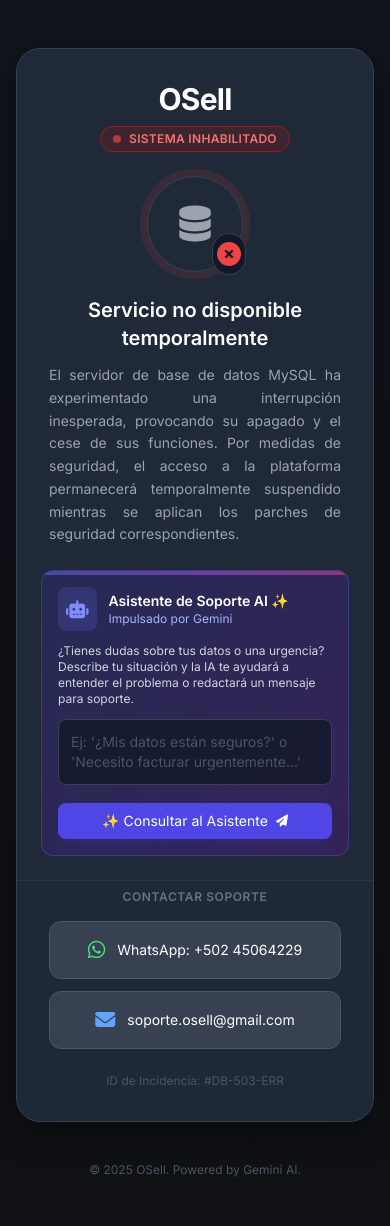
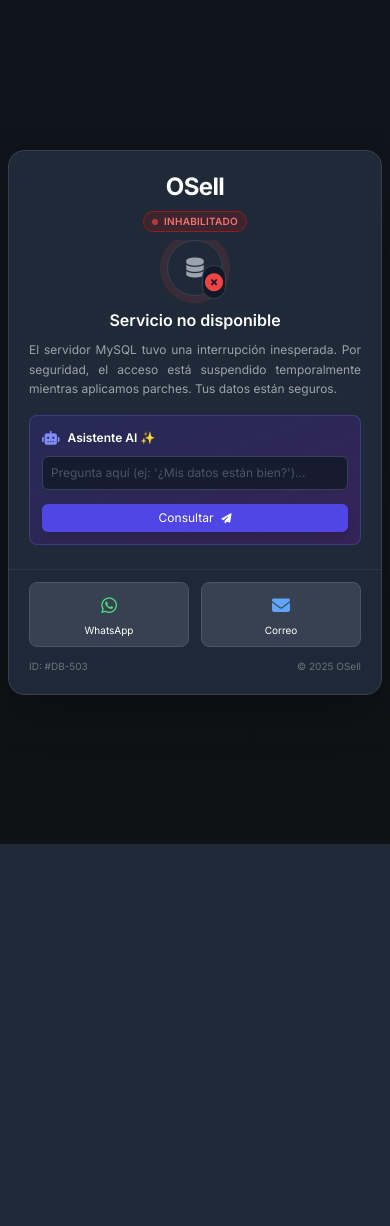
Before and after one commit to TheScar486/Osell, a Django app: page /account/login/ in a window 390 px wide. After the commit the page ends 844 px from the top, so only its background shows below. Run offline with Django 5.2, Linux system fonts and the light colour scheme; some libraries are stand-ins or nearby versions.

Commit message:
Refactor login page styles and AI assistant layout
Updated styles and structure for the login page, including responsive adjustments and modifications to the AI assistant section.

```diff
--- a/apps/account/templates/account/login.html
+++ b/apps/account/templates/account/login.html
@@ -17,6 +17,7 @@
             font-family: 'Inter', sans-serif;
             background-color: #0f1115;
             color: #e5e7eb;
+            height: 100dvh; /* Altura dinámica para móviles */
         }
 
         .glass-card {
@@ -35,16 +36,11 @@
             100% { box-shadow: 0 0 0 0 rgba(239, 68, 68, 0); }
         }
 
-        /* Estilos para el asistente AI */
-        .ai-response-area {
-            min-height: 60px;
-            transition: all 0.3s ease;
-        }
-
+        /* Indicador de escritura más pequeño */
         .typing-indicator span {
             display: inline-block;
-            width: 6px;
-            height: 6px;
+            width: 4px;
+            height: 4px;
             background-color: #9ca3af;
             border-radius: 50%;
             animation: typing 1.4s infinite ease-in-out both;
@@ -59,213 +55,176 @@
             40% { transform: scale(1); }
         }
 
-        /* Scrollbar personalizado para el área de chat */
-        ::-webkit-scrollbar {
-            width: 8px;
-        }
-        ::-webkit-scrollbar-track {
-            background: #1f2937;
-        }
-        ::-webkit-scrollbar-thumb {
-            background: #4b5563;
-            border-radius: 4px;
-        }
-        ::-webkit-scrollbar-thumb:hover {
-            background: #6b7280;
-        }
+        /* Scrollbar estilizado */
+        ::-webkit-scrollbar { width: 6px; }
+        ::-webkit-scrollbar-track { background: transparent; }
+        ::-webkit-scrollbar-thumb { background: #4b5563; border-radius: 4px; }
     </style>
 </head>
-<body class="min-h-screen flex flex-col items-center justify-center p-4 relative overflow-y-auto">
+<body class="w-full flex items-center justify-center p-2 overflow-y-auto overflow-x-hidden">
 
-    <!-- Fondo decorativo -->
-    <div class="absolute inset-0 z-0 opacity-40 fixed">
+    <!-- Fondo decorativo fijo -->
+    <div class="fixed inset-0 z-0 opacity-40 pointer-events-none">
         <div class="absolute top-0 left-0 w-full h-full bg-gradient-to-b from-gray-900 to-[#0f1115]"></div>
     </div>
 
-    <!-- Contenedor Principal -->
-    <div class="relative z-10 w-full max-w-lg glass-card rounded-3xl overflow-hidden my-8">
+    <!-- Contenedor Principal: Se adapta para llenar pantalla o centrarse -->
+    <div class="relative z-10 w-full max-w-lg glass-card rounded-2xl md:rounded-3xl overflow-hidden flex flex-col shadow-2xl">
 
-        <!-- Encabezado -->
-        <div class="p-8 pb-0 text-center">
-            <h2 class="text-3xl font-bold tracking-tight text-white mb-2">OSell</h2>
-            <div class="inline-flex items-center px-3 py-1 rounded-full bg-red-900/30 border border-red-800 text-red-400 text-xs font-semibold uppercase tracking-wide mb-6">
-                <span class="w-2 h-2 rounded-full bg-red-500 mr-2 animate-pulse"></span>
-                Sistema Inhabilitado
+        <!-- Encabezado Compacto -->
+        <div class="pt-5 px-5 text-center shrink-0">
+            <h2 class="text-2xl font-bold tracking-tight text-white mb-1">OSell</h2>
+            <!-- Badge más pequeño -->
+            <div class="inline-flex items-center px-2 py-0.5 rounded-full bg-red-900/30 border border-red-800 text-red-400 text-[10px] font-semibold uppercase tracking-wide mb-2">
+                <span class="w-1.5 h-1.5 rounded-full bg-red-500 mr-1.5 animate-pulse"></span>
+                Inhabilitado
             </div>
         </div>
 
-        <!-- Icono Central -->
-        <div class="flex justify-center mb-6">
-            <div class="relative w-24 h-24 bg-gray-800 rounded-full flex items-center justify-center border border-gray-700 pulse-red">
-                <i class="fas fa-database text-4xl text-gray-400"></i>
-                <div class="absolute -bottom-1 -right-1 bg-gray-900 rounded-full p-1 border border-gray-700">
-                    <i class="fas fa-times-circle text-2xl text-red-500"></i>
+        <!-- Cuerpo Scrolleable si es necesario -->
+        <div class="flex-1 overflow-y-auto px-5 pb-2">
+
+            <!-- Icono y Mensaje Integrados -->
+            <div class="flex flex-col items-center mb-4">
+                <!-- Icono Reducido -->
+                <div class="relative w-14 h-14 md:w-20 md:h-20 bg-gray-800 rounded-full flex items-center justify-center border border-gray-700 pulse-red mb-3 shrink-0">
+                    <i class="fas fa-database text-xl md:text-3xl text-gray-400"></i>
+                    <div class="absolute -bottom-1 -right-1 bg-gray-900 rounded-full p-0.5 border border-gray-700">
+                        <i class="fas fa-times-circle text-lg text-red-500"></i>
+                    </div>
+                </div>
+
+                <h1 class="text-base md:text-xl font-semibold text-white mb-2 text-center">Servicio no disponible</h1>
+                <p class="text-gray-400 text-xs md:text-sm leading-relaxed text-justify">
+                    El servidor MySQL tuvo una interrupción inesperada. Por seguridad, el acceso está suspendido temporalmente mientras aplicamos parches. Tus datos están seguros.
+                </p>
+            </div>
+
+            <!-- ✨ Asistente AI Compacto ✨ -->
+            <div class="mb-4 p-3 bg-gradient-to-br from-indigo-900/40 to-purple-900/40 border border-indigo-500/30 rounded-lg relative overflow-hidden shrink-0">
+                <div class="flex items-center mb-2">
+                    <i class="fas fa-robot text-indigo-400 text-sm mr-2"></i>
+                    <h3 class="text-white font-semibold text-xs">Asistente AI ✨</h3>
+                </div>
+
+                <div class="space-y-2">
+                    <textarea
+                        id="userQuery"
+                        rows="1"
+                        class="w-full bg-gray-900/80 border border-gray-700 text-gray-200 text-xs rounded-md p-2 focus:ring-1 focus:ring-indigo-500 outline-none resize-none placeholder-gray-600"
+                        placeholder="Pregunta aquí (ej: '¿Mis datos están bien?')..."></textarea>
+
+                    <button
+                        onclick="askGemini()"
+                        id="askBtn"
+                        class="w-full py-1.5 px-3 bg-indigo-600 hover:bg-indigo-500 text-white text-xs font-medium rounded-md flex items-center justify-center gap-2 shadow-lg">
+                        <span>Consultar</span>
+                        <i class="fas fa-paper-plane text-[10px]"></i>
+                    </button>
+
+                    <!-- Área de Respuesta -->
+                    <div id="responseArea" class="hidden mt-2 bg-gray-900/95 rounded-md p-2 border border-gray-700/50">
+                        <div id="loadingIndicator" class="hidden text-center py-1">
+                            <div class="typing-indicator"><span></span><span></span><span></span></div>
+                        </div>
+                        <div id="aiContent" class="text-xs text-gray-300 leading-relaxed whitespace-pre-wrap hidden"></div>
+                    </div>
                 </div>
             </div>
         </div>
 
-        <!-- Mensaje Principal -->
-        <div class="px-8 text-center">
-            <h1 class="text-xl font-semibold text-white mb-3">Servicio no disponible temporalmente</h1>
-            <p class="text-gray-400 text-sm leading-relaxed mb-6 text-justify">
-                El servidor de base de datos MySQL ha experimentado una interrupción inesperada, provocando su apagado y el cese de sus funciones. Por medidas de seguridad, el acceso a la plataforma permanecerá temporalmente suspendido mientras se aplican los parches de seguridad correspondientes.
-            </p>
-        </div>
-
-        <!-- ✨ NUEVA SECCIÓN: Asistente AI Gemini ✨ -->
-        <div class="mx-6 mb-6 p-4 bg-gradient-to-br from-indigo-900/40 to-purple-900/40 border border-indigo-500/30 rounded-xl relative overflow-hidden">
-            <div class="absolute top-0 left-0 w-full h-1 bg-gradient-to-r from-indigo-500 via-purple-500 to-pink-500 opacity-50"></div>
-
-            <div class="flex items-center mb-3">
-                <div class="bg-indigo-500/20 p-2 rounded-lg mr-3">
-                    <i class="fas fa-robot text-indigo-400 text-lg"></i>
-                </div>
-                <div>
-                    <h3 class="text-white font-semibold text-sm">Asistente de Soporte AI ✨</h3>
-                    <p class="text-xs text-indigo-300">Impulsado por Gemini</p>
-                </div>
-            </div>
-
-            <p class="text-xs text-gray-300 mb-3">
-                ¿Tienes dudas sobre tus datos o una urgencia? Describe tu situación y la IA te ayudará a entender el problema o redactará un mensaje para soporte.
-            </p>
-
-            <div class="space-y-3">
-                <textarea
-                    id="userQuery"
-                    rows="2"
-                    class="w-full bg-gray-900/80 border border-gray-700 text-gray-200 text-sm rounded-lg p-3 focus:ring-2 focus:ring-indigo-500 focus:border-transparent outline-none resize-none placeholder-gray-600 transition-all"
-                    placeholder="Ej: '¿Mis datos están seguros?' o 'Necesito facturar urgentemente...'"></textarea>
-
-                <button
-                    onclick="askGemini()"
-                    id="askBtn"
-                    class="w-full py-2 px-4 bg-indigo-600 hover:bg-indigo-500 text-white text-sm font-medium rounded-lg transition-colors flex items-center justify-center gap-2 shadow-lg shadow-indigo-900/50">
-                    <span>✨ Consultar al Asistente</span>
-                    <i class="fas fa-paper-plane text-xs"></i>
-                </button>
-
-                <!-- Área de Respuesta -->
-                <div id="responseArea" class="hidden mt-3 bg-gray-900/90 rounded-lg p-3 border border-gray-700/50">
-                    <div id="loadingIndicator" class="hidden text-center py-2">
-                        <div class="typing-indicator">
-                            <span></span><span></span><span></span>
-                        </div>
-                        <p class="text-xs text-gray-500 mt-1">Analizando estado del servidor...</p>
-                    </div>
-                    <div id="aiContent" class="text-sm text-gray-300 leading-relaxed whitespace-pre-wrap hidden"></div>
-                </div>
-            </div>
-        </div>
-
-        <!-- Botones de Acción (Estilo OSell) -->
-        <div class="p-8 pt-2 bg-gray-800/50 border-t border-gray-700/50">
-            <p class="text-center text-xs text-gray-500 mb-4 uppercase tracking-wider font-semibold">Contactar Soporte</p>
-
-            <div class="grid gap-3">
-                <a href="https://wa.me/50245064229" target="_blank" class="flex items-center justify-center w-full py-3.5 px-4 bg-gray-700 hover:bg-gray-600 border border-gray-600 hover:border-green-500/50 text-white rounded-xl transition-all duration-300 group">
-                    <i class="fab fa-whatsapp text-xl text-green-400 mr-3 group-hover:scale-110 transition-transform"></i>
-                    <span class="font-medium text-sm">WhatsApp: +502 45064229</span>
+        <!-- Footer / Botones Fijos abajo -->
+        <div class="p-5 pt-3 bg-gray-800/50 border-t border-gray-700/50 shrink-0">
+            <div class="grid grid-cols-2 gap-3">
+                <a href="https://wa.me/50245064229" target="_blank" class="flex flex-col items-center justify-center py-2 px-2 bg-gray-700 hover:bg-gray-600 border border-gray-600 hover:border-green-500/50 text-white rounded-lg transition-all group">
+                    <i class="fab fa-whatsapp text-lg text-green-400 mb-1 group-hover:scale-110 transition-transform"></i>
+                    <span class="text-[10px] md:text-xs font-medium">WhatsApp</span>
                 </a>
-
-                <a href="mailto:soporte.osell@gmail.com" class="flex items-center justify-center w-full py-3.5 px-4 bg-gray-700 hover:bg-gray-600 border border-gray-600 hover:border-blue-500/50 text-white rounded-xl transition-all duration-300 group">
-                    <i class="fas fa-envelope text-xl text-blue-400 mr-3 group-hover:scale-110 transition-transform"></i>
-                    <span class="font-medium text-sm">soporte.osell@gmail.com</span>
+                <a href="mailto:soporte.osell@gmail.com" class="flex flex-col items-center justify-center py-2 px-2 bg-gray-700 hover:bg-gray-600 border border-gray-600 hover:border-blue-500/50 text-white rounded-lg transition-all group">
+                    <i class="fas fa-envelope text-lg text-blue-400 mb-1 group-hover:scale-110 transition-transform"></i>
+                    <span class="text-[10px] md:text-xs font-medium">Correo</span>
                 </a>
             </div>
 
-            <div class="mt-6 text-center">
-                <p class="text-xs text-gray-600">ID de Incidencia: #DB-503-ERR</p>
+            <div class="mt-3 flex justify-between items-center text-[10px] text-gray-500">
+                <span>ID: #DB-503</span>
+                <span>&copy; <span id="year"></span> OSell</span>
             </div>
         </div>
-    </div>
-
-    <!-- Footer Simple -->
-    <div class="relative z-10 mt-2 mb-8 text-center">
-        <p class="text-xs text-gray-600">&copy; <span id="year"></span> OSell. Powered by Gemini AI.</p>
     </div>
 
     <script>
         document.getElementById('year').textContent = new Date().getFullYear();
 
-        const apiKey = "AIzaSyAIAdLXmGMTL8-k9hWrQNvLbOGY6rzzZz0"; // La clave API se inyecta automáticamente
+        // ⚠️ COLOCA TU API KEY AQUÍ PARA PRODUCCIÓN ⚠️
+        const apiKey = "AIzaSyAIAdLXmGMTL8-k9hWrQNvLbOGY6rzzZz0";
 
         async function askGemini() {
             const userQuery = document.getElementById('userQuery').value.trim();
             if (!userQuery) return;
 
-            // UI Updates
             const askBtn = document.getElementById('askBtn');
             const responseArea = document.getElementById('responseArea');
             const loadingIndicator = document.getElementById('loadingIndicator');
             const aiContent = document.getElementById('aiContent');
 
+            // Preparar UI
+            aiContent.innerHTML = '';
+            aiContent.classList.add('hidden');
+            responseArea.classList.remove('hidden');
+
+            // Validación de API Key
+            if (!apiKey || apiKey === "") {
+                aiContent.classList.remove('hidden');
+                aiContent.innerHTML = `<span class="text-yellow-400 font-bold"><i class="fas fa-exclamation-triangle"></i> Falta API Key</span>`;
+                return;
+            }
+
             askBtn.disabled = true;
-            askBtn.classList.add('opacity-75', 'cursor-not-allowed');
-            responseArea.classList.remove('hidden');
+            askBtn.classList.add('opacity-75');
             loadingIndicator.classList.remove('hidden');
-            aiContent.classList.add('hidden');
-            aiContent.textContent = '';
 
-            // Contexto del sistema para Gemini
             const systemPrompt = `
-                Eres "OSell AI", un asistente de soporte técnico para una plataforma SaaS que está caída.
-                Contexto actual:
-                - Problema: Servidor MySQL apagado inesperadamente.
-                - Acción: Se están aplicando parches de seguridad y reestructurando la DB.
-                - Estado de datos: Seguros, es una medida preventiva.
-                - Contacto humano: WhatsApp +502 45064229, Correo soporte.osell@gmail.com.
-
-                Tu tarea:
-                Responde a la consulta del usuario de forma breve, profesional y empática en Español.
-                1. Si preguntan por sus datos, tranquilízalos explicando que es un mantenimiento de seguridad.
-                2. Si tienen una urgencia operativa (ej: facturar), redacta un mensaje corto y formal que ellos puedan copiar y pegar para enviar por WhatsApp al soporte técnico. Usa formato: "Puedes enviar esto: [Mensaje]".
-                3. Mantén un tono técnico pero accesible. Usa emojis limitados (máximo 1).
+                Eres "OSell AI". Sistema caído por fallo MySQL (seguridad/parches).
+                Responde MUY BREVE (máx 2 frases) a: "${userQuery}".
+                Tranquiliza sobre datos seguros o da mensaje corto para soporte.
             `;
 
             try {
                 const response = await fetch(`https://generativelanguage.googleapis.com/v1beta/models/gemini-2.5-flash-preview-09-2025:generateContent?key=${apiKey}`, {
                     method: 'POST',
-                    headers: {
-                        'Content-Type': 'application/json'
-                    },
+                    headers: { 'Content-Type': 'application/json' },
                     body: JSON.stringify({
-                        contents: [{
-                            parts: [{ text: `Consulta del usuario: ${userQuery}` }]
-                        }],
-                        systemInstruction: {
-                            parts: [{ text: systemPrompt }]
-                        }
+                        contents: [{ parts: [{ text: userQuery }] }],
+                        systemInstruction: { parts: [{ text: systemPrompt }] }
                     })
                 });
 
                 const data = await response.json();
-
-                if (data.error) {
-                    throw new Error(data.error.message);
-                }
+                if (data.error) throw new Error(data.error.message);
 
                 const aiResponse = data.candidates[0].content.parts[0].text;
 
-                // Mostrar respuesta
                 loadingIndicator.classList.add('hidden');
                 aiContent.classList.remove('hidden');
                 aiContent.textContent = aiResponse;
 
+                // Scroll suave hacia la respuesta si es necesario
+                responseArea.scrollIntoView({ behavior: 'smooth', block: 'nearest' });
+
             } catch (error) {
-                console.error("Error:", error);
+                console.error(error);
                 loadingIndicator.classList.add('hidden');
                 aiContent.classList.remove('hidden');
-                aiContent.innerHTML = `<span class="text-red-400"><i class="fas fa-exclamation-triangle"></i> Error al conectar con el asistente. Por favor usa los botones de contacto directos.</span>`;
+                aiContent.innerHTML = `<span class="text-red-400">Error de conexión.</span>`;
             } finally {
                 askBtn.disabled = false;
-                askBtn.classList.remove('opacity-75', 'cursor-not-allowed');
+                askBtn.classList.remove('opacity-75');
             }
         }
     </script>
 </body>
 </html>
-
 <!--
 {% load static %}
 
```
